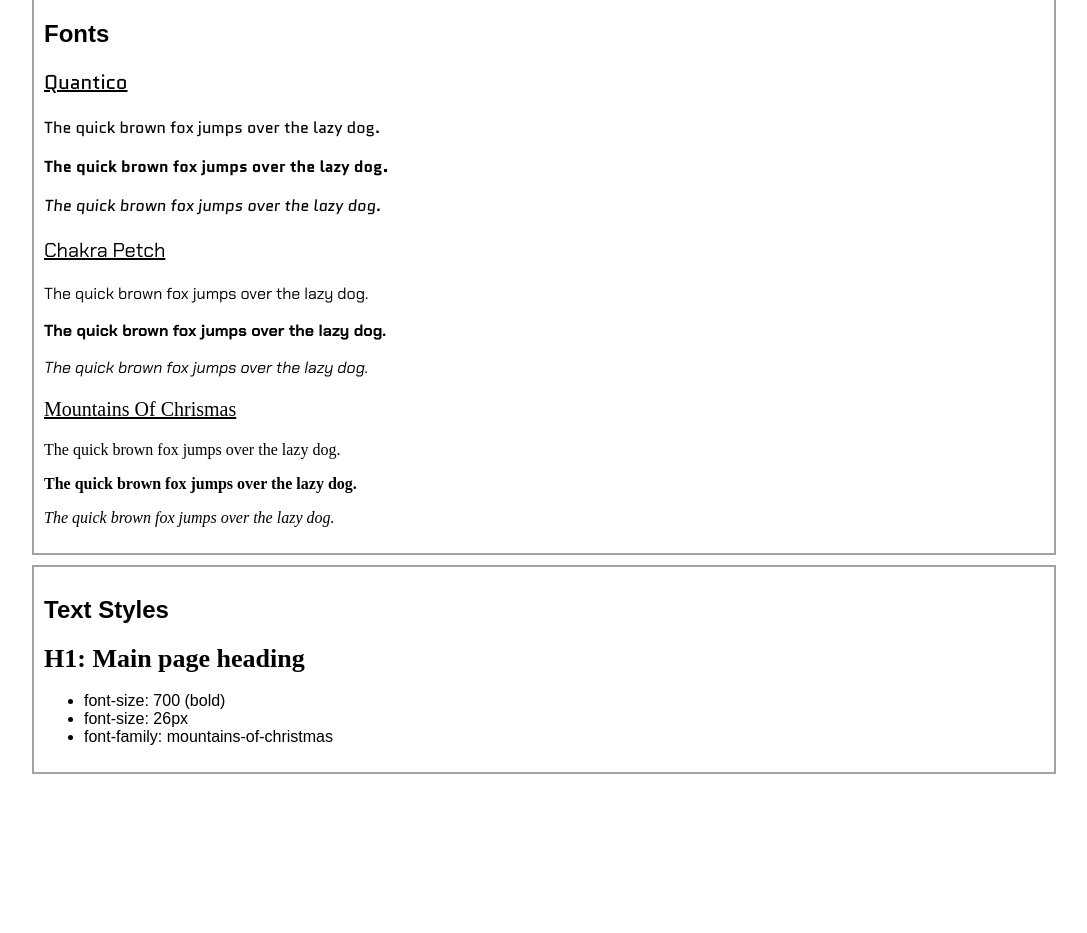
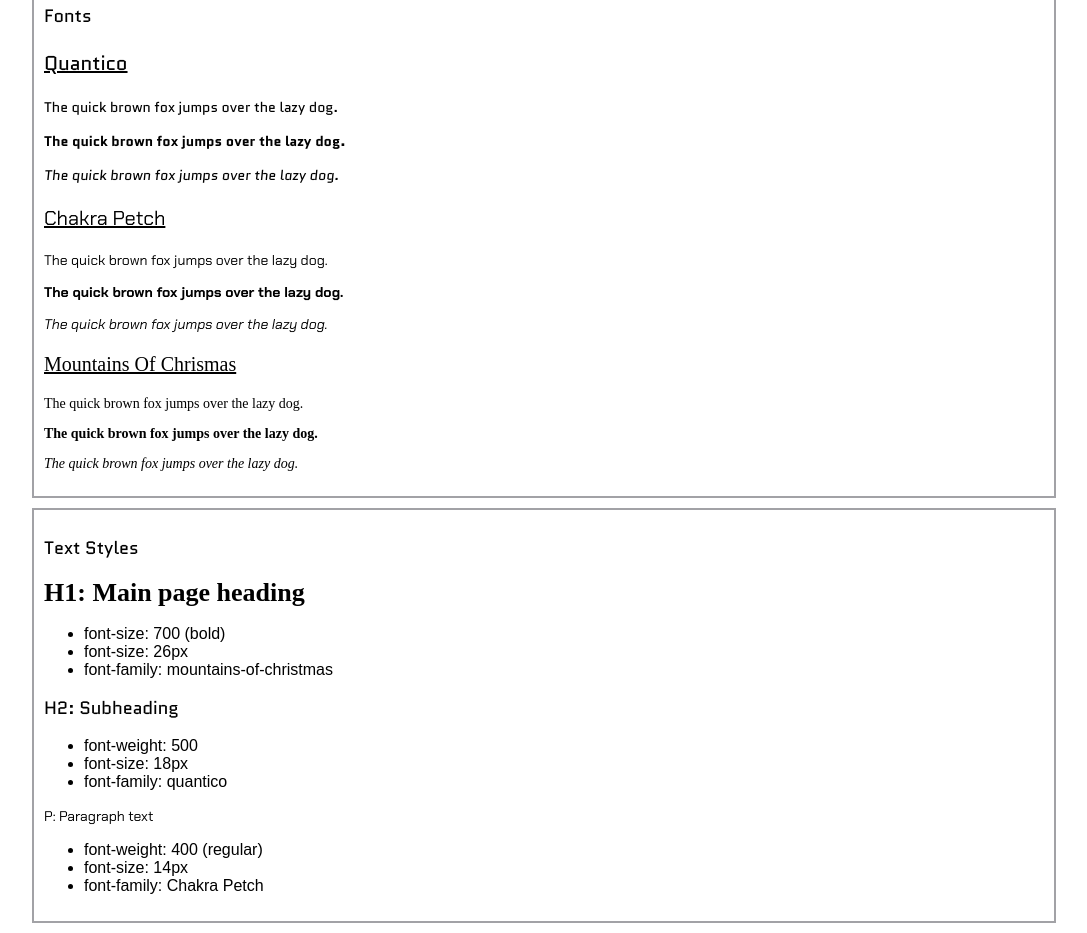
Before and after one commit to ProgRamBizio/My-Website-Style-Guide, a plain HTML site: page index.html in a window 1280 px wide. Shown: the part 739-1672 px from the top of the page, without its empty margins (96-1183 px from the left). Before the commit the page ends 1523 px from the top, so only its background shows below. Drawn offline with Linux system fonts and the light colour scheme; a web font is replaced by a local one.

Commit message:
ads new subheading and paragraph text panel css

```diff
--- a/index.html
+++ b/index.html
@@ -80,10 +80,32 @@
                 </ul>
                 </div>
                 <div class="text-panel">
-
+                <h2>H2: Subheading</h2>
+                <ul>
+                    <li>
+                        font-weight: 500
+                    </li>
+                    <li>
+                        font-size: 18px
+                    </li>
+                    <li>
+                        font-family: quantico
+                    </li>
+                </ul>
                 </div>
                 <div class="text-panel">
-
+                    <p>P: Paragraph text</p>
+                    <ul>
+                        <li>
+                            font-weight: 400 (regular)
+                        </li>
+                        <li>
+                            font-size: 14px
+                        </li>
+                        <li>
+                            font-family: Chakra Petch
+                        </li>
+                    </ul>
                 </div>
             </div>
         </div>
--- a/styles.css
+++ b/styles.css
@@ -164,4 +164,16 @@ body {
     font-family: "Mountains Of Christmas";
     font-size: 26px;
     font-weight: 700;
+    }
+
+  h2 {
+    font-weight: 500;
+    font-size: 18px;
+    font-family: "Quantico";
   }
+
+  p{
+    font-weight: 400;
+    font-size: 14px;
+    font-family: "Chakra Petch";
+  }
```
